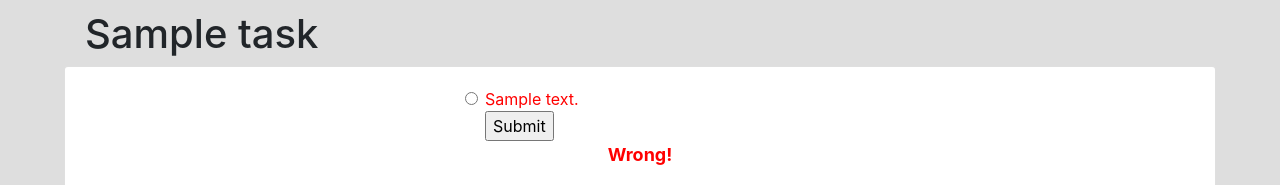
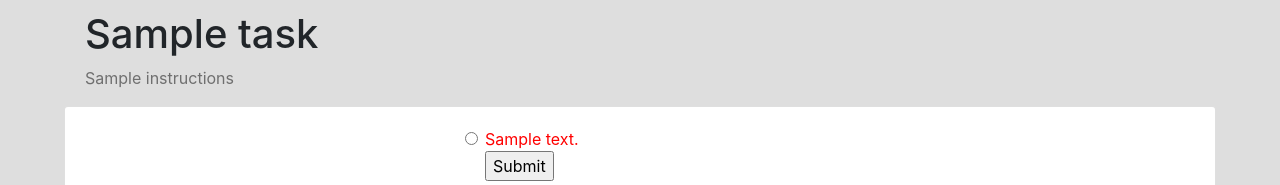
Before and after one commit to AICAN-Research/learn-pathology, a Django app: template multiple_choice/templates/multiple_choice/do.html in a window 1280 px wide. Shown: the part 70-255 px from the top of the page. Run offline with Django 3.2, Linux system fonts and the light colour scheme; the template is opened without the code that fills it: most values are stand-ins (such as "Sample title", 1, 10 or a date in 2020); some libraries are stand-ins or nearby versions.

Commit message:
Added "description" field to the MultiTask model. Defaults to "Choose the right answer(s)"
Remember to "makemigrations-migrate" after integrating this change

```diff
--- a/multiple_choice/forms.py
+++ b/multiple_choice/forms.py
@@ -22,4 +22,4 @@ class ChoiceForm(forms.ModelForm):
 class MultipleChoiceForm(forms.ModelForm):
     class Meta:
         model = MultipleChoice
-        fields = ['question']
+        fields = ['question', 'instructions']
--- a/multiple_choice/models.py
+++ b/multiple_choice/models.py
@@ -9,6 +9,7 @@ class MultipleChoice(models.Model):
     """
     task = models.OneToOneField(Task, on_delete=models.CASCADE)
     question = models.CharField(max_length=2048)
+    instructions = models.CharField(max_length=2048, default='Choose the correct answer(s)')
 
 
 class Choice(models.Model):
--- a/multiple_choice/templates/multiple_choice/do.html
+++ b/multiple_choice/templates/multiple_choice/do.html
@@ -3,6 +3,7 @@
 {% block content %}
 <div class="container">
 <h1>{{ task.question }}</h1>
+<p>{{ task.instructions }}</p>
 </div>
 
 <div class="card mx-auto text-center" style="width: 90%; height: 100%">
```
